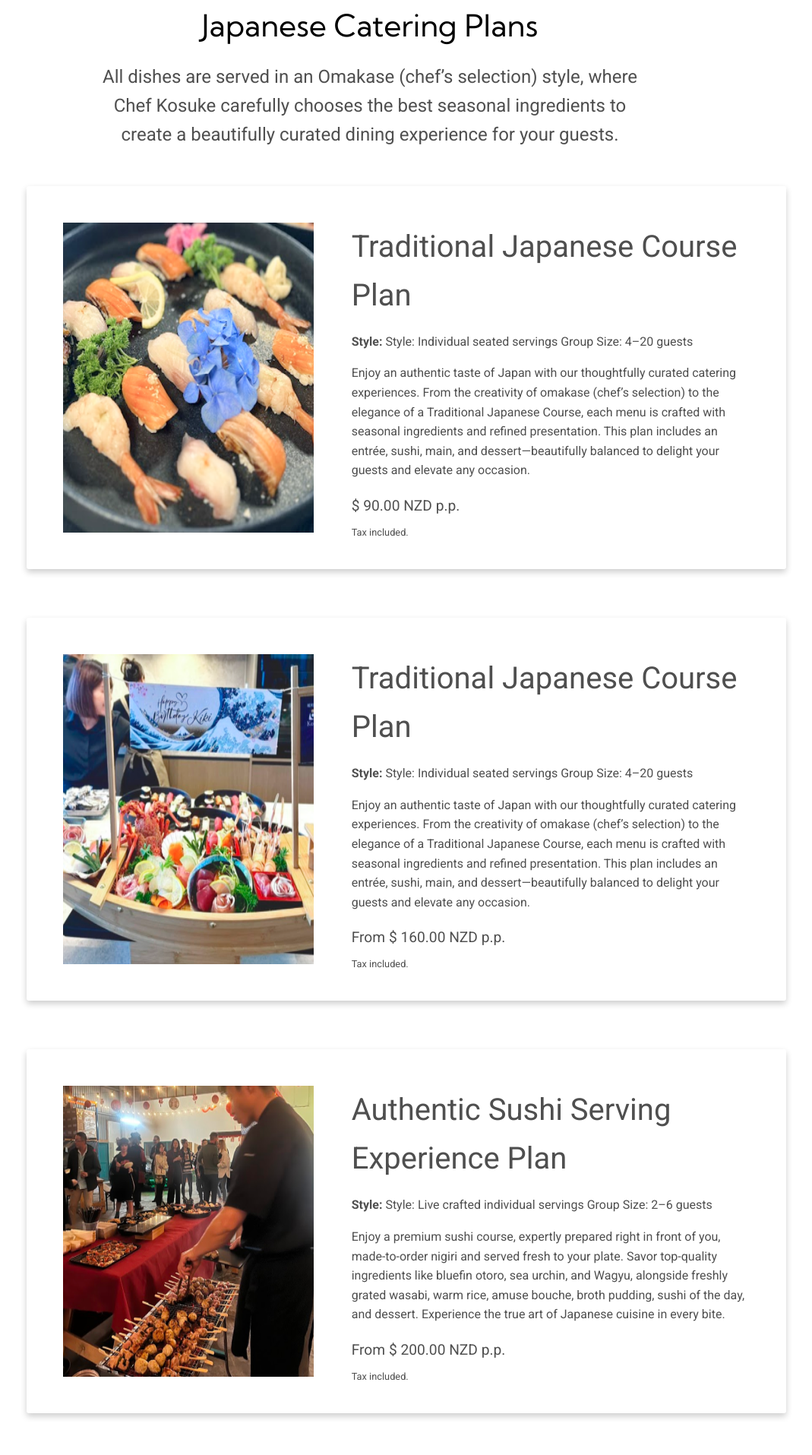
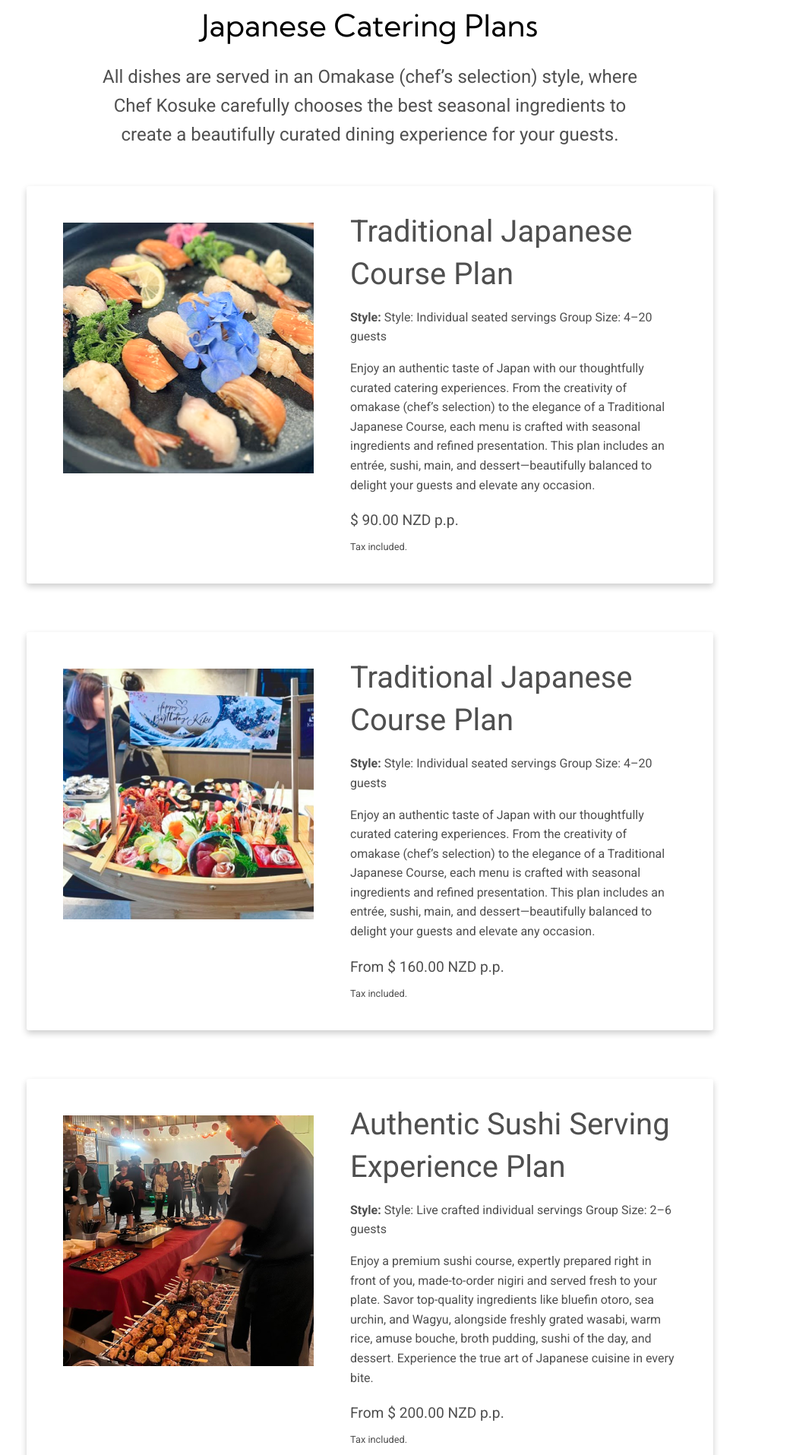
Before and after one commit to Masamist/Kohaku, a Jekyll site: the page built from services.html, in a window 1280 px wide. Shown: the part 964-2879 px from the top of the page at 76% size, without its empty margins (153-1222 px from the left). Built offline with Jekyll 4.4.1, drawn with Linux system fonts in a browser that asks for light colours; some web fonts are replaced.

Commit message:
add images for service plans

```diff
--- a/assets/services.css
+++ b/assets/services.css
@@ -1,3 +1,40 @@
+/**
+  * services_common
+ */
+ .services_card_flex_container {
+  display: flex;
+  flex-direction: column;
+  justify-content: space-between;
+  gap: 4rem;
+  width: 100%;
+}
+ .services_card_container{
+  box-shadow: 0 4px 8px 0 rgba(0,0,0,0.2);
+  border-radius: 3px;
+  display: flex;
+  flex-direction: row;
+  justify-content: space-between;
+  height: auto;
+  width: 100%;
+  padding: 0;
+}
+ .services_card_container img{
+  padding: 3rem;
+ }
+ @media screen and (max-width: 800px) {
+  .services_card_container {
+    flex-direction: column;
+    padding-bottom: 0;
+    margin-bottom: 4rem;
+  }
+  .services_card_container img {
+    width: 100%;
+    max-height: 75vh;
+    object-fit: cover;
+    border-radius: 0 0 3px 3px;
+  }
+}
+
 /**
   * services_top_wrapper
  */
@@ -5,38 +42,24 @@
   background-image: url('/assets/images/services_intro.png');
  }
 
+  /**
+* Services_plan
+*/
+
+
  /**
 * Services_addon
 */
-.services_addon_container {
-  display: flex;
-  flex-direction: column;
-  justify-content: space-between;
-  gap: 4rem;
-  width: 100%;
-}
-.services_addon_container image {
-  width: 100%;
-}
- .services_addon_sub_container{
-  box-shadow: 0 4px 8px 0 rgba(0,0,0,0.2);
-  border-radius: 3px;
-  display: flex;
-  flex-direction: row;
-  justify-content: space-between;
-  gap: 2rem;
-  height: auto;
-  width: 100%;
-  padding: 3rem;
-}
+
 .services_addon_content_container {
   max-width: 58%;
   margin: 0;
-  padding: 0;
+  padding: 2rem 3rem 3rem 0;
 }
 .service_addon_title {
   font-size: 2.5rem;
   font-weight: 400;
+  line-height: 3.5rem;
   margin: 0;
   padding: 0;
 }
--- a/services.html
+++ b/services.html
@@ -54,11 +54,14 @@ title: Services
             curated dining experience for your guests.
         </p>
       </div>
-      <div class="services_addon_container">
+      <div class="services_card_flex_container ">
         {% for item in plan %}
           {% assign parts = item | split: "|" %}
-          <div class="services_addon_sub_container">
-            <img src="/assets/images/{{ parts[0] | strip }}" alt="{{ parts[1] | strip }} image">
+          <div class="services_card_container">
+            <div class="services_addon_image_container">
+              <img src="/assets/images/{{ parts[0] | strip }}" alt="{{ parts[1] | strip }} image">
+            </div>
+
             <div class="services_addon_content_container">
               <h3 class="service_addon_title">{{ parts[1] | strip }}</h3>
               <p class=""><b>Style: </b>{{ parts[2] | strip }}</p>
@@ -96,10 +99,10 @@ title: Services
         </p>
       </div>
 
-      <div class="services_addon_container">
+      <div class="services_card_flex_container">
         {% for item in addon %}
           {% assign parts = item | split: "|" %}
-          <div class="services_addon_sub_container">
+          <div class="services_card_container">
             <img src="/assets/images/{{ parts[0] | strip }}" alt="{{ parts[1] | strip }} image">
             <div class="services_addon_content_container">
               <h3 class="service_addon_title">{{ parts[1] | strip }}</h3>
```
Also changed, not shown: assets/images/service_paln_canape_3.png (added), assets/images/service_plan_canape_3.png (added), assets/images/service_plan_course_1.png (added), assets/images/service_plan_course_2.png (added), assets/images/service_plan_course_3.png (added), assets/images/service_plan_kanape_1.png (added), assets/images/service_plan_sushi_1.png (added), assets/images/service_plan_sushi_2.png (added), assets/images/service_plan_sushi_3.png (added).
